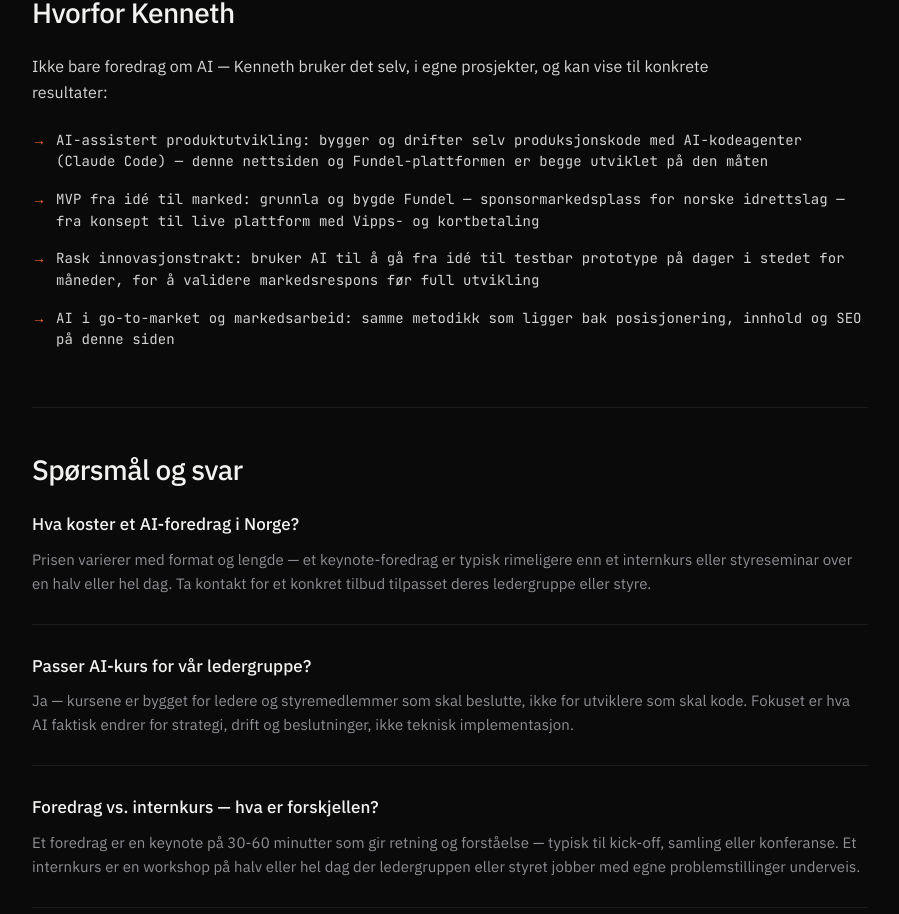
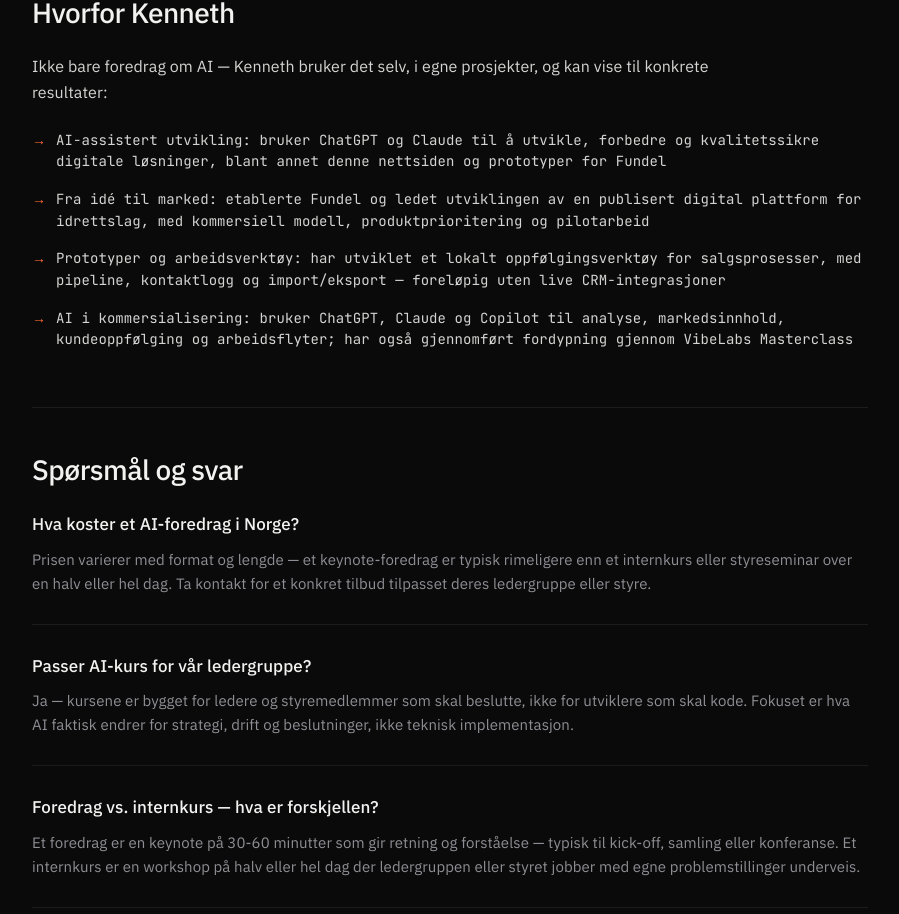
Before and after one commit to kenneth359/kenneth-andersen, a Next.js app: page /ai-foredrag in a window 1280 px wide. Shown: the part 1057-1971 px from the top of the page, without its empty margins (190-1089 px from the left). Built offline with nearby package versions, Linux system fonts and the light colour scheme.

Commit message:
Align public AI case studies and strategy pages with verifiable, non-confidential work

```diff
--- a/app/ai-foredrag/page.tsx
+++ b/app/ai-foredrag/page.tsx
@@ -107,10 +107,10 @@ export default function AiForedrag() {
           </p>
           <ul style={{ listStyle: "none", padding: 0, display: "flex", flexDirection: "column", gap: 16 }}>
             {[
-              "AI-assistert produktutvikling: bygger og drifter selv produksjonskode med AI-kodeagenter (Claude Code) — denne nettsiden og Fundel-plattformen er begge utviklet på den måten",
-              "MVP fra idé til marked: grunnla og bygde Fundel — sponsormarkedsplass for norske idrettslag — fra konsept til live plattform med Vipps- og kortbetaling",
-              "Rask innovasjonstrakt: bruker AI til å gå fra idé til testbar prototype på dager i stedet for måneder, for å validere markedsrespons før full utvikling",
-              "AI i go-to-market og markedsarbeid: samme metodikk som ligger bak posisjonering, innhold og SEO på denne siden",
+              "AI-assistert utvikling: bruker ChatGPT og Claude til å utvikle, forbedre og kvalitetssikre digitale løsninger, blant annet denne nettsiden og prototyper for Fundel",
+              "Fra idé til marked: etablerte Fundel og ledet utviklingen av en publisert digital plattform for idrettslag, med kommersiell modell, produktprioritering og pilotarbeid",
+              "Prototyper og arbeidsverktøy: har utviklet et lokalt oppfølgingsverktøy for salgsprosesser, med pipeline, kontaktlogg og import/eksport — foreløpig uten live CRM-integrasjoner",
+              "AI i kommersialisering: bruker ChatGPT, Claude og Copilot til analyse, markedsinnhold, kundeoppfølging og arbeidsflyter; har også gjennomført fordypning gjennom VibeLabs Masterclass",
             ].map((item, i) => (
               <li key={i} style={{ fontFamily: "var(--font-jetbrains-mono, monospace)", fontSize: 14, color: "#D4D4D2", paddingLeft: 24, position: "relative" }}>
                 <span style={{ position: "absolute", left: 0, color: "#FF6B35" }}>→</span>
```
